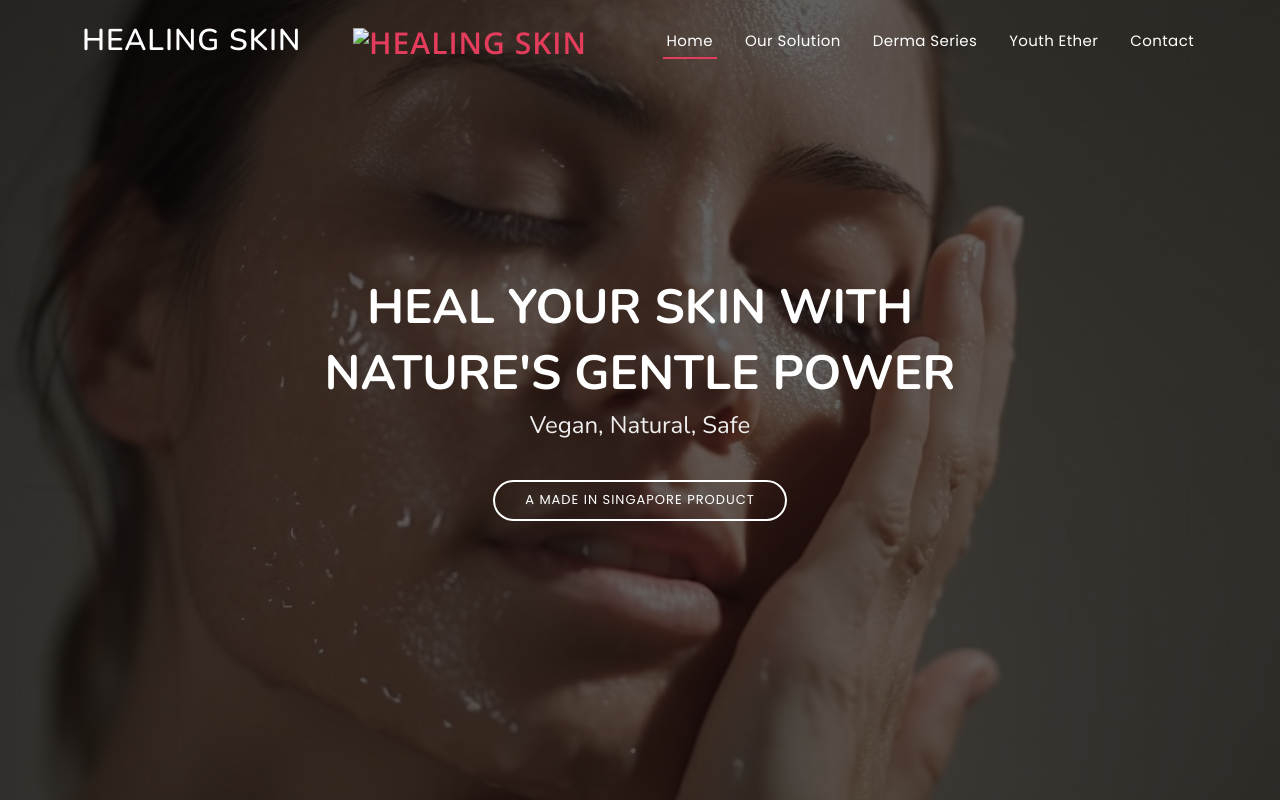
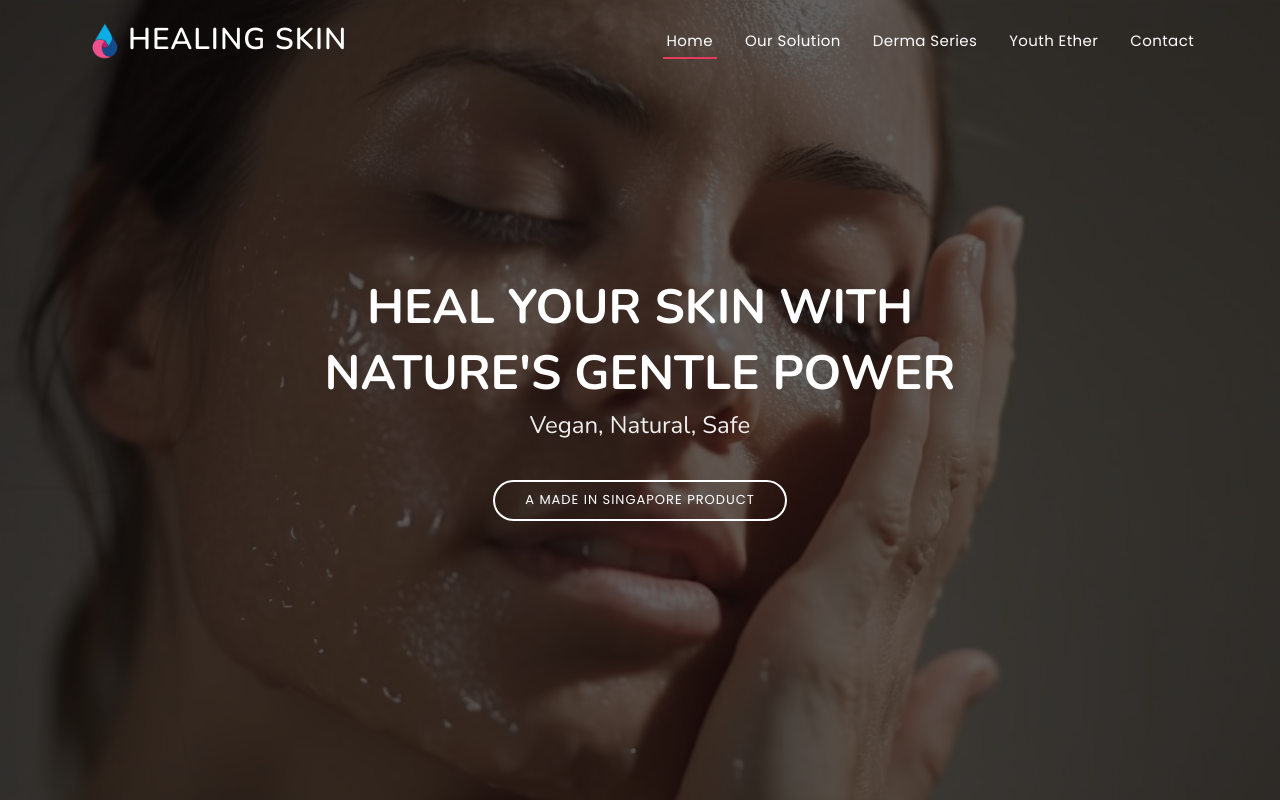
Before and after one commit to benchowsg/skin, a plain HTML site: page index.html in a window 1280 px wide. Shown: the top 800 px of the page. Drawn offline with nearby package versions, Linux system fonts and the light colour scheme.

Commit message:
Update index.html

```diff
--- a/index.html
+++ b/index.html
@@ -13,8 +13,8 @@
   <link rel="canonical" href="https://www.healingskin.sg/" />
 
   <!-- Favicons -->
-  <link href="assets/img/A-Healing-Skin-Favicon.png" rel="icon">
-  <link href="assets/img/A-Healing-Skin-Favicon.png" rel="apple-touch-icon">
+  <link href="assets/img/logo/A-Healing-Skin-Favicon.png" rel="icon">
+  <link href="assets/img/logo/A-Healing-Skin-Favicon.png" rel="apple-touch-icon">
 
   <!-- Google Fonts -->
   <link href="https://fonts.googleapis.com/css?family=Open+Sans:300,300i,400,400i,600,600i,700,700i|Nunito:300,300i,400,400i,600,600i,700,700i|Poppins:300,300i,400,400i,500,500i,600,600i,700,700i" rel="stylesheet">
@@ -45,9 +45,8 @@
   <header id="header" class="fixed-top ">
     <div class="container d-flex align-items-center justify-content-between">
 
-      <h1 class="logo"><a href="index.html">Healing Skin</a></h1>
-      <!-- Uncomment below if you prefer to use an image logo -->
-      <a href="/" class="logo"><img src="assets/img/A-Healing-Skin-Favicon-01.png" alt="Healing Skin" class="img-fluid"></a>
+      <h1 class="logo"><a href="index.html"><img src="assets/img/logo/A-Healing-Skin-Favicon.png" alt="Healing Skin" class="img-fluid">Healing Skin</a></h1>
+
 
       <nav id="navbar" class="navbar">
         <ul>
```
